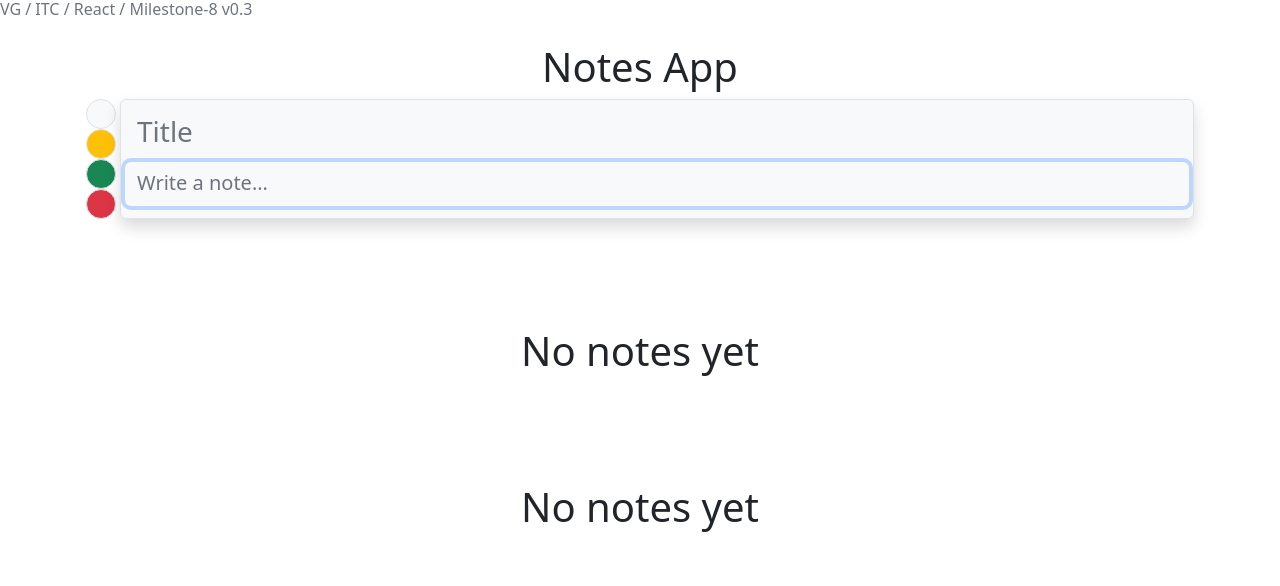
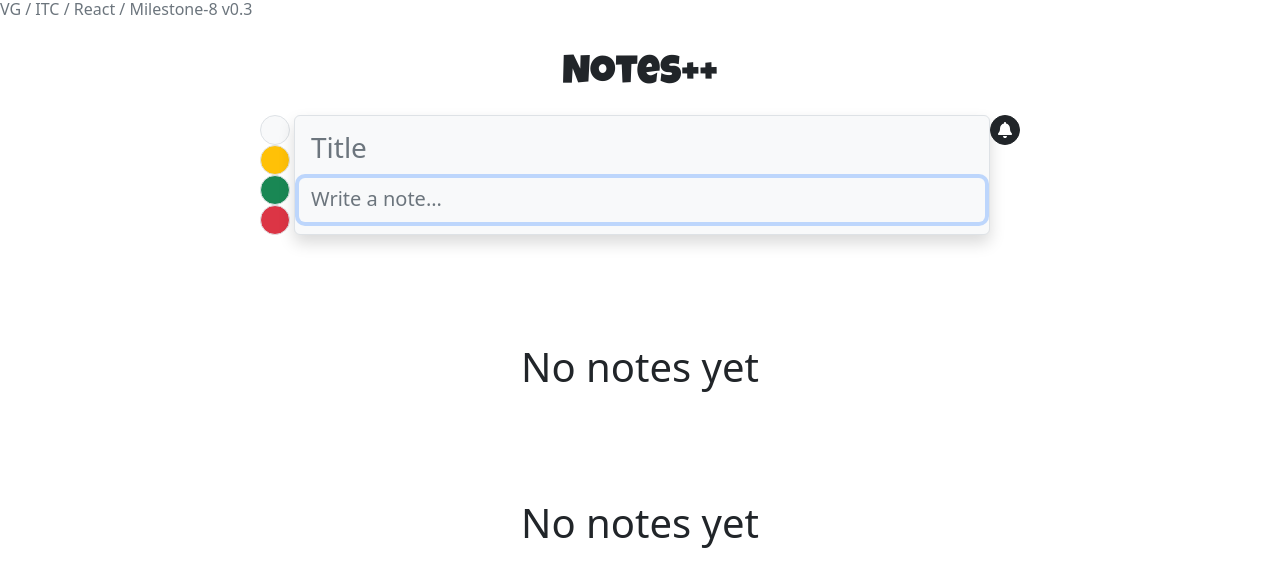
Before and after one commit to mark-itc/react---notes-app-vadim-gringauz, a React (Create React App) app: page / in a window 1280 px wide. Shown: the top 586 px of the page. Built offline with nearby package versions, Linux system fonts and the light colour scheme.

Commit message:
Milestone 9 v0.5
- Archieved notes not finished
+ ADD: reminder (Milestone 10)
+ FIX:  form width on desktop
+ FIX: add button

```diff
--- a/package.json
+++ b/package.json
@@ -3,6 +3,9 @@
   "version": "0.1.0",
   "private": true,
   "dependencies": {
+    "@fortawesome/fontawesome-svg-core": "^6.2.1",
+    "@fortawesome/free-solid-svg-icons": "^6.2.1",
+    "@fortawesome/react-fontawesome": "^0.2.0",
     "@testing-library/jest-dom": "^5.16.5",
     "@testing-library/react": "^13.4.0",
     "@testing-library/user-event": "^13.5.0",
--- a/public/index.html
+++ b/public/index.html
@@ -24,7 +24,7 @@
       work correctly both with client-side routing and a non-root public URL.
       Learn how to configure a non-root public URL by running `npm run build`.
     -->
-    <title>VG Notes</title>
+    <title>VG Notes++</title>
   </head>
   <body>
     <noscript>You need to enable JavaScript to run this app.</noscript>
--- /dev/null
+++ b/src/App.css
@@ -0,0 +1,20 @@
+@import url('https://fonts.googleapis.com/css2?family=Luckiest+Guy&display=swap');
+
+h1 {
+    font-family: 'Luckiest Guy', cursive;
+}
+
+.form-max-width {
+    width: 100%;
+}
+
+@media screen and (min-width: 900px) {
+    .responsive-width {
+        width: 1200px;
+    }
+
+    .form-max-width {
+        width: 760px;
+    }
+
+}
--- a/src/App.jsx
+++ b/src/App.jsx
@@ -4,7 +4,11 @@ import NoteModal from './components/NoteModal'
 import Header from './components/Header'
 import Form from './components/Form'
 import localforage from 'localforage'
+import './App.css'
 import 'bootstrap/dist/css/bootstrap.min.css'
+
+const NOTES_STORAGE_KEY = 'notesApp.notes'
+const REMOVED_NOTES_STORAGE_KEY = 'notesApp.removed'
 
 function App () {
   const [notes, setNotes] = useState([])
@@ -17,17 +21,15 @@ function App () {
   const handleAddNote = newNote => {
     setFormKey(formKey + 1)
     newNote.date = new Date()
-    // console.log('add note', newNote)
     setNotes([...notes, newNote])
   }
 
   const handleEditNote = newNote => {
     newNote.date = notes[noteIndexToEdit].date
     newNote.lastEditDate = new Date()
-    notes.splice(noteIndexToEdit, 1, newNote)
-    // const modifiedNotes = [...notes]
-    // console.log('new notes:', modifiedNotes);
-    // setNotes(...notes)
+    const newNotes = [...notes]
+    newNotes.splice(noteIndexToEdit, 1, newNote)
+    setNotes(newNotes)
   }
 
   const handleRemoveNote = index => {
@@ -63,19 +65,27 @@ function App () {
   }
 
   useEffect(() => {
-    localforage.setItem('notesApp.notes', notes)
+    localforage.setItem(NOTES_STORAGE_KEY, notes)
+    console.log('saved notes', notes)
   }, [notes])
 
   useEffect(() => {
-    localforage.setItem('notesApp.removedNotes', removedNotes)
+    localforage.setItem(REMOVED_NOTES_STORAGE_KEY, removedNotes)
+    console.log('saved removed notes', removedNotes)
   }, [removedNotes])
 
   useEffect(() => {
     const retrieveNotes = async () => {
-      const notesFromStorage = await localforage.getItem('notesApp.notes')
-      const removedNotesFromStorage = await localforage.getItem('notesApp.removedNotes')
-      setNotes(notesFromStorage)
-      setRemovedNotes(removedNotesFromStorage)
+      const notesFromStorage = await localforage.getItem(NOTES_STORAGE_KEY)
+      console.log('notesFromStorage=', notesFromStorage);
+      if (notesFromStorage) setNotes(notesFromStorage)
+
+      const removedNotesFromStorage = await localforage.getItem(
+        REMOVED_NOTES_STORAGE_KEY
+      )
+      console.log('removedNotesFromStorage=', removedNotesFromStorage);
+      if (removedNotesFromStorage) setRemovedNotes(removedNotesFromStorage)
+      console.log('retrieveNotes');
     }
     retrieveNotes()
   }, [])
@@ -88,8 +98,8 @@ function App () {
   return (
     <>
       <Header clearAll={clearAll} />
-      <div className='container d-flex flex-column align-items-center p-3'>
-        <h1>Notes App</h1>
+      <div className='container responsive-width d-flex flex-column align-items-center p-3'>
+        <h1 className='p-2'>Notes++</h1>
         <Form
           key={'new' + formKey}
           defaultText={defaultText}
--- a/src/components/AddButton.jsx
+++ b/src/components/AddButton.jsx
@@ -1,10 +1,12 @@
 import React from 'react'
+import { FontAwesomeIcon } from '@fortawesome/react-fontawesome'
+import { faPlus } from '@fortawesome/free-solid-svg-icons'
 import 'bootstrap/dist/css/bootstrap.min.css'
 
 export default function AddButton (props) {
   const { handleAddNote, text, title, color } = props
 
-  const handleClick = (e) => {
+  const handleClick = e => {
     const newNote = { title: title, text: text, color: color }
     handleAddNote(newNote)
   }
@@ -14,11 +16,11 @@ export default function AddButton (props) {
       {text && (
         <button
           type='button'
-          className='AddButton btn btn-secondary fs-1 fw-bolder rounded-circle p-0'
+          className='btn btn-secondary fs-2 rounded-circle p-0'
           onClick={handleClick}
           style={{ width: '50px', height: '50px' }}
         >
-          +
+          <FontAwesomeIcon icon={faPlus} size='lg' />
         </button>
       )}
     </>
--- /dev/null
+++ b/src/components/AddReminderButton.jsx
@@ -0,0 +1,61 @@
+import React from 'react'
+import { useState } from 'react'
+import { FontAwesomeIcon } from '@fortawesome/react-fontawesome'
+import { faBell } from '@fortawesome/free-solid-svg-icons'
+import { Offcanvas } from 'react-bootstrap'
+
+function AddReminderButton ({ setReminderTime, isReminderActivated }) {
+  const [time, setTime] = useState('')
+
+  const [show, setShow] = useState(false)
+  const handleClose = () => setShow(false)
+  const handleShow = () => {
+    const currentDate = new Date()
+    const curremtTime = currentDate.toTimeString().split(' ')[0]
+    setTime(curremtTime)
+    setShow(true)
+  }
+
+  const handleTimeChange = value => {
+    setTime(value)
+  }
+
+  const handleSave = () => {
+    setReminderTime(time)
+    handleClose()
+  }
+
+
+  return (
+    <div>
+      <button
+        type='button'
+        className='AddButton btn btn-dark rounded-circle p-0'
+        onClick={handleShow}
+        style={{ width: '30px', height: '30px' }}
+      >
+        <FontAwesomeIcon icon={faBell} />
+        {isReminderActivated && <>!</>}
+      </button>
+
+      <Offcanvas show={show} onHide={handleClose} placement='bottom'>
+        <Offcanvas.Header closeButton>
+          <Offcanvas.Title>Set a reminder</Offcanvas.Title>
+        </Offcanvas.Header>
+        <Offcanvas.Body>
+          <div className='d-flex'>
+            <input
+              className='form-control fs-1'
+              type='time'
+              name='reminder-time'
+              value={time}
+              onChange={e => handleTimeChange(e.target.value)}
+            />
+            <button className='btn btn-secondary m-2' onClick={handleSave}>Save</button>
+          </div>
+        </Offcanvas.Body>
+      </Offcanvas>
+    </div>
+  )
+}
+export default AddReminderButton
--- a/src/components/Form.jsx
+++ b/src/components/Form.jsx
@@ -1,10 +1,11 @@
 import React from 'react'
-import { useState } from 'react'
+import { useState, useEffect } from 'react'
 import AddButton from './AddButton'
 import SaveEditButton from './SaveEditButton'
 import TextInput from './TextInput'
 import TitleInput from './TitleInput'
 import ColorPicker from './ColorPicker'
+import AddReminderButton from './AddReminderButton'
 
 function Form (props) {
   const {
@@ -20,6 +21,8 @@ function Form (props) {
   const [text, setText] = useState(defaultText)
   const [title, setTitle] = useState(defaultTitle)
   const [color, setColor] = useState(defaultColor)
+  const [reminderTime, setReminderTime] = useState('')
+  const [isReminderActivated, setIsReminderActivated] = useState(false)
   const [isEditText, setIsEditText] = useState(false)
 
   const handleTextChange = newValue => setText(newValue)
@@ -30,8 +33,15 @@ function Form (props) {
       setIsEditText(false)
     }, 200)
 
+  const widthClass =
+    type === 'new' ? 'form-max-width sticky-top' : 'w-100 sticky-top'
+
+  useEffect(() => {
+    if (reminderTime != '') setIsReminderActivated(true)
+  }, [reminderTime])
+
   return (
-    <div className='w-100 sticky-top'>
+    <div className={widthClass}>
       <div className='d-flex w-100'>
         <ColorPicker setColor={setColor} />
         <div className={`border shadow rounded p-1 w-100 bg-${color}`}>
@@ -43,6 +53,10 @@ function Form (props) {
             handleTextChange={handleTextChange}
           />
         </div>
+        <AddReminderButton
+          setReminderTime={setReminderTime}
+          isReminderActivated={isReminderActivated}
+        />
       </div>
       <div
         className='d-flex w-100 justify-content-end mt-1'
--- a/src/components/NotesList.jsx
+++ b/src/components/NotesList.jsx
@@ -1,7 +1,7 @@
 import React from 'react'
 import Note from './Note'
 
-export default function NotesList ({
+function NotesList ({
   notes,
   handleRemoveNote,
   handleShowModal,
@@ -19,7 +19,7 @@ export default function NotesList ({
                 {isListOfRemoved ? (
                   <Note
                     isRemovedNote
-                    key={'note-' + index}
+                    key={'removed-note-' + index}
                     note={note}
                     handleRemoveNote={handleRemoveNote}
                     index={index}
@@ -42,3 +42,4 @@ export default function NotesList ({
     </>
   )
 }
+export default NotesList
--- a/src/components/SaveEditButton.jsx
+++ b/src/components/SaveEditButton.jsx
@@ -12,7 +12,7 @@ export default function SaveEditButton (props) {
 
   return (
     <>
-      <Button variant='primary' onClick={handleClick} disabled={newText === ''}>
+      <Button variant='secondary' onClick={handleClick} disabled={newText === ''}>
         Save & Close
       </Button>
     </>
--- a/src/index.js
+++ b/src/index.js
@@ -2,10 +2,7 @@ import React from 'react';
 import ReactDOM from 'react-dom/client';
 import App from './App';
 
-
 const root = ReactDOM.createRoot(document.getElementById('root'));
 root.render(
-  <>
     <App />
-  </>
 );
```
Also changed, not shown: src/setupTests.js (deleted, +0 -5 lines), 2 other files (tests, documents, lock files or other folders).
